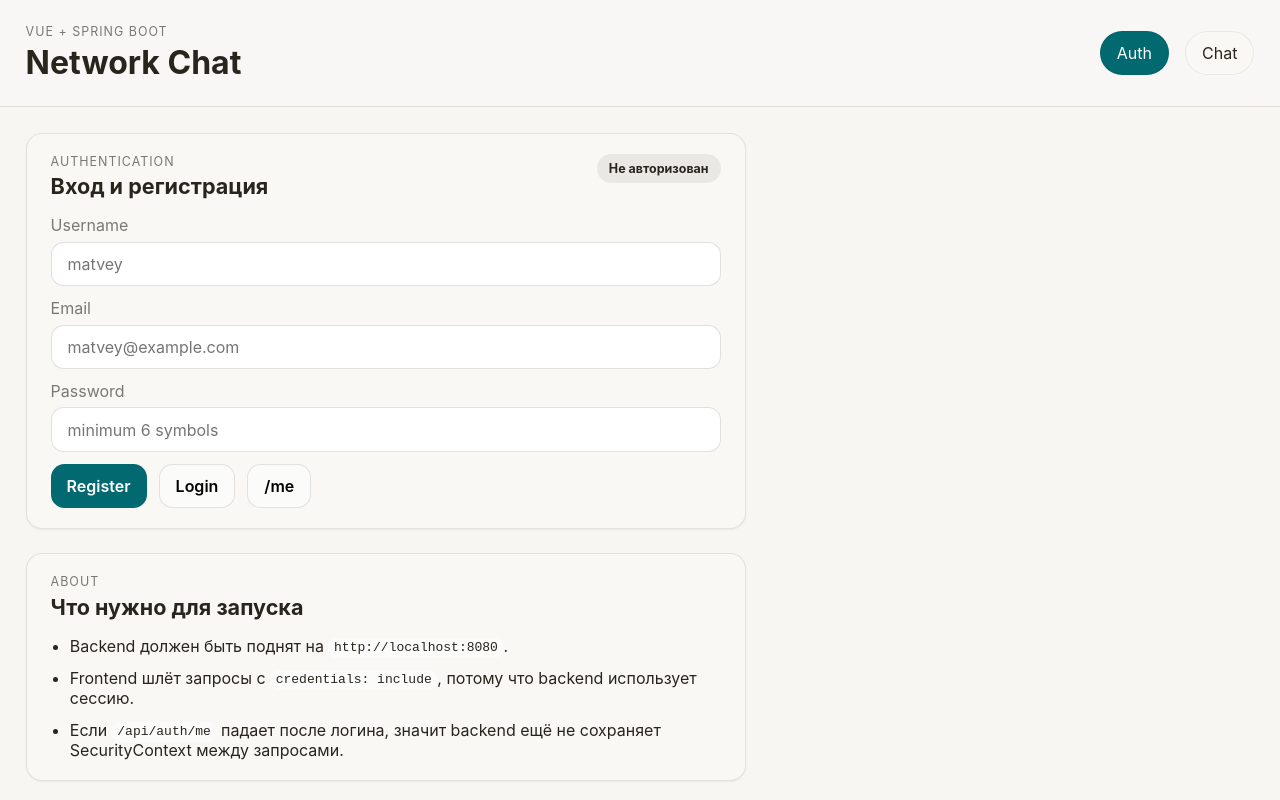
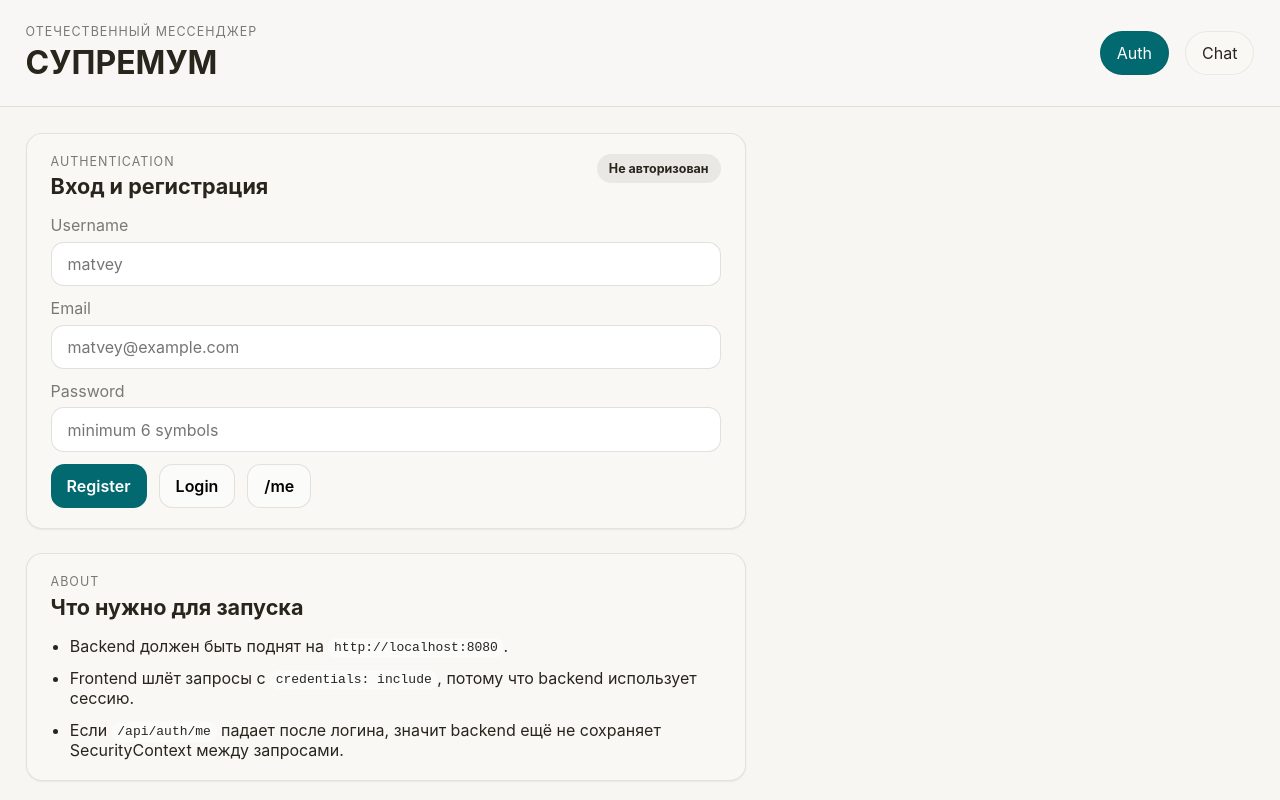
Before and after one commit to MatveyZhikharev/network-project, a Vue app in the folder frontend/: page /auth in a window 1280 px wide. Built offline with nearby package versions, Linux system fonts and the light colour scheme; no server answers; a web font is replaced by a local one.

Commit message:
new name

```diff
--- a/frontend/src/App.vue
+++ b/frontend/src/App.vue
@@ -2,8 +2,8 @@
   <div class="app-shell">
     <header class="app-header">
       <div>
-        <p class="eyebrow">Vue + Spring Boot</p>
-        <h1>Network Chat</h1>
+        <p class="eyebrow">отечественный мессенджер</p>
+        <h1>СУПРЕМУМ</h1>
       </div>
       <nav class="app-nav">
         <RouterLink to="/auth">Auth</RouterLink>
```
